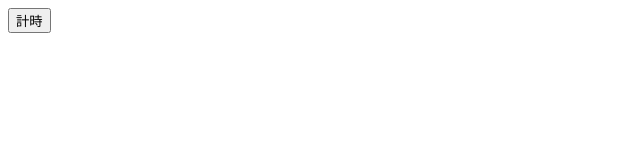
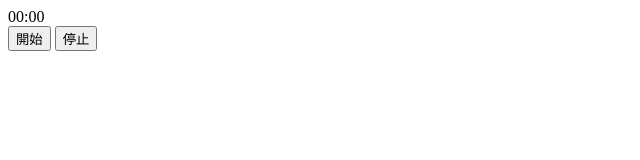
Before and after one commit to zc007-zc/-, a plain HTML site: page 0414.html in a window 1280 px wide. Shown: the whole page, without its empty margins (0-640 px from the left). Drawn offline with Linux system fonts and the light colour scheme.

Commit message:
時間時間

```diff
--- a/0414.html
+++ b/0414.html
@@ -3,18 +3,29 @@
     <meta charset="UTF-8">
     <title>0414-JS計時</title>
     <style>
-
+       #timer{
+        font-size: 64pt;
+       }
     </style>
     <script>
-        function func2(){
-            console.log("func2");
-        }
-        function func1(){
+        function timestart(){
+            time=0;
+            setInterval(function(){
+                time++;
+                mm=time/60;
+                ss=time%60;
+                document.getElementById()
+        })}
+
+
+        function timestop(){
             setTimeout(clearInterval,5000,setInterval(func2,1000));
         }
     </script>
 </head>
 <body>
-    <button onclick="func1();">計時</button>
+    <div>00:00</div>
+    <button onclick="timestart();">開始</button>
+    <button onclick="timestop();">停止</button>
 </body>
 </html>
```
